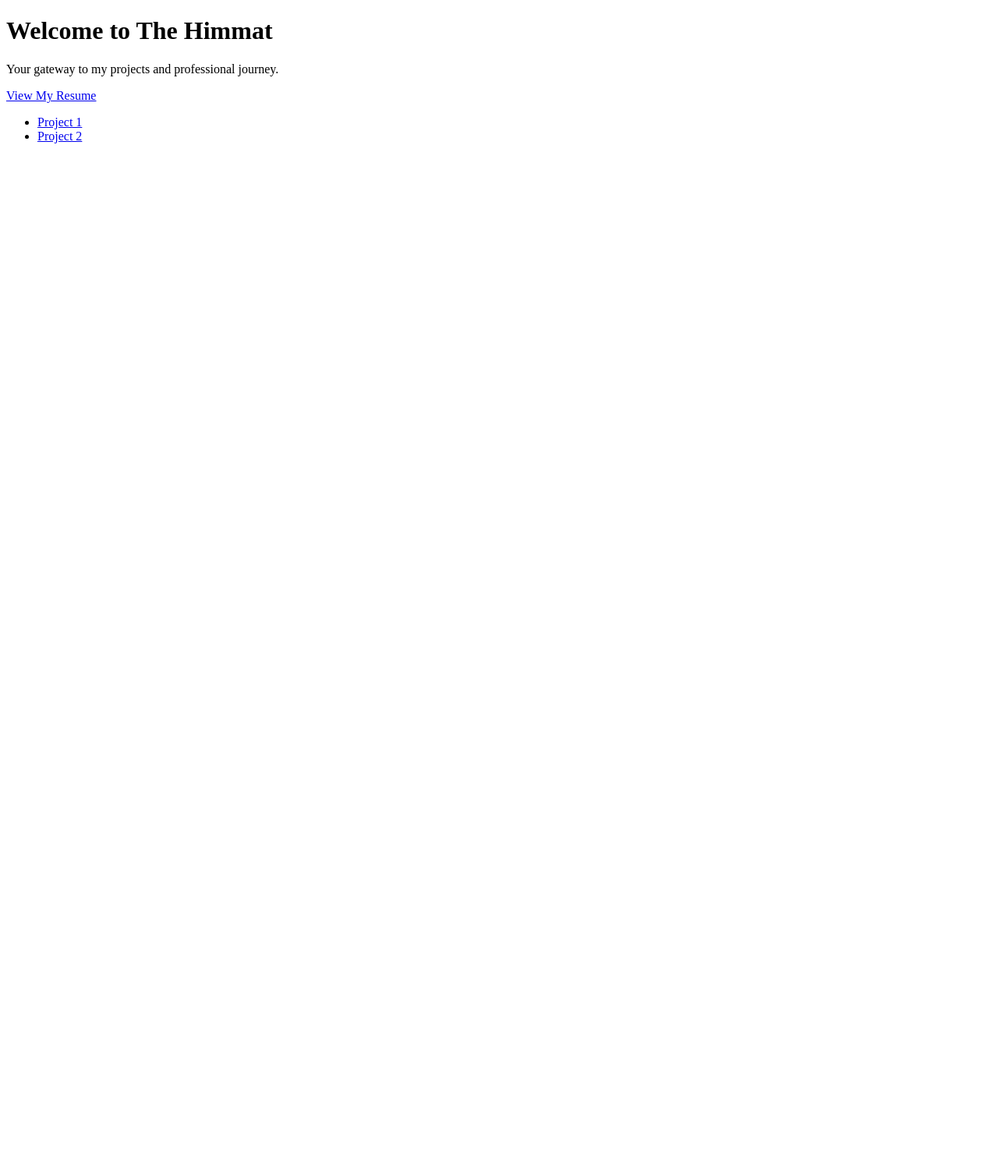
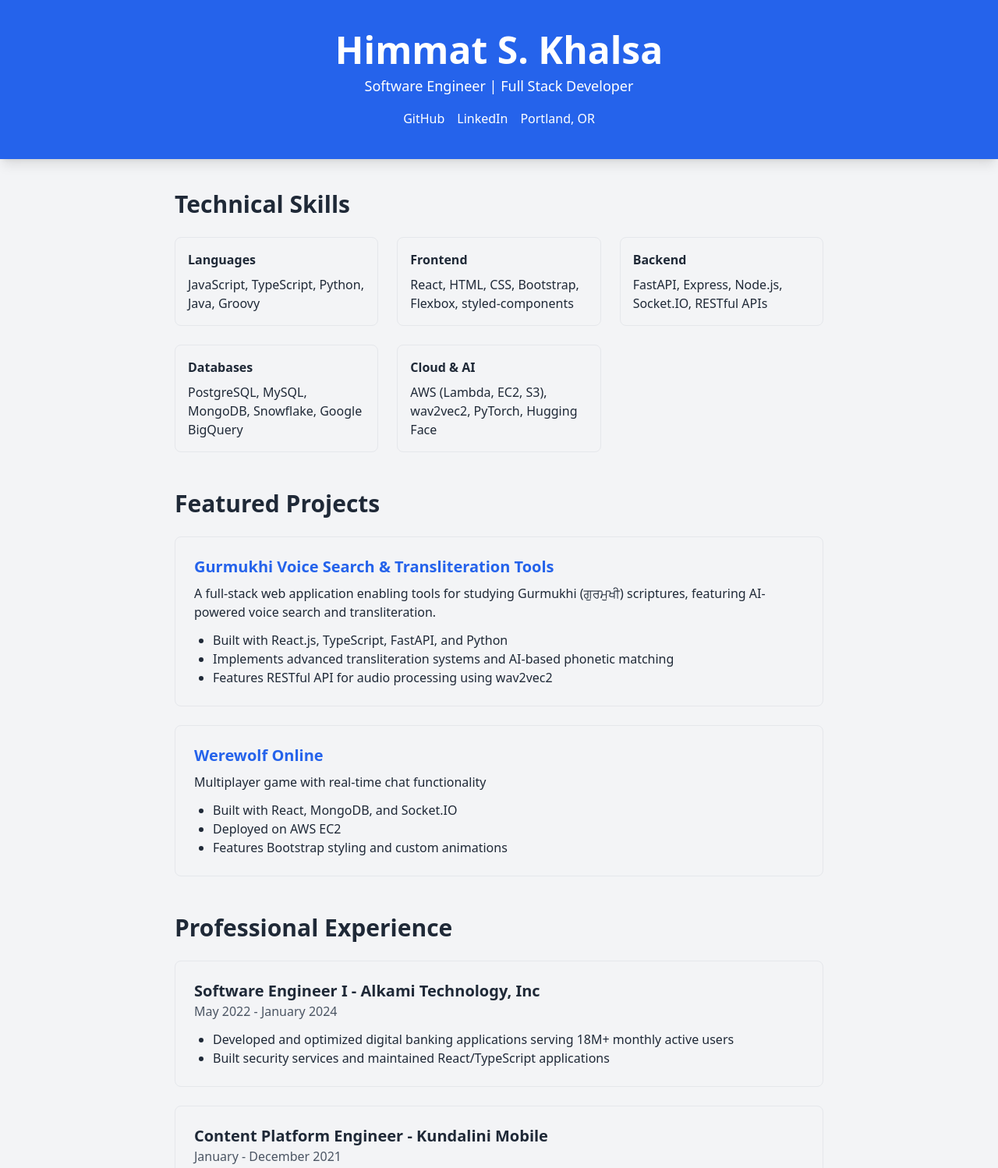
Before and after one commit to thehimmat/thehimmat.github.io, a plain HTML site: page index.html in a window 1280 px wide. Shown: the top 1498 px of the page at 78% size. Before the commit the page ends 800 px from the top, so only its background shows below. Drawn offline with Linux system fonts and the light colour scheme.

Commit message:
added tailwind and initial content

```diff
--- a/index.html
+++ b/index.html
@@ -1,17 +1,108 @@
 <!DOCTYPE html>
 <html lang="en">
 <head>
-    <meta charset="UTF-8">
-    <meta name="viewport" content="width=device-width, initial-scale=1.0">
-    <title>The Himmat</title>
+  <meta charset="UTF-8">
+  <meta name="viewport" content="width=device-width, initial-scale=1.0">
+  <title>The Himmat</title>
+  <link href="output.css" rel="stylesheet">
 </head>
-<body>
-    <h1>Welcome to The Himmat</h1>
-    <p>Your gateway to my projects and professional journey.</p>
-    <a href="resume.pdf" target="_blank">View My Resume</a>
-    <ul>
-        <li><a href="https://github.com/thehimmat/project1" target="_blank">Project 1</a></li>
-        <li><a href="https://github.com/thehimmat/project2" target="_blank">Project 2</a></li>
-    </ul>
+<body class="bg-gray-100 text-gray-800">
+    <header class="bg-blue-600 text-white text-center py-10 shadow-lg">
+        <h1 class="text-5xl font-extrabold">Himmat S. Khalsa</h1>
+        <p class="text-lg mt-2">Software Engineer | Full Stack Developer</p>
+        <div class="flex justify-center space-x-4 mt-4">
+            <a href="https://github.com/thehimmat" class="hover:text-blue-200" target="_blank">GitHub</a>
+            <a href="https://linkedin.com/in/himmatkhalsa" class="hover:text-blue-200" target="_blank">LinkedIn</a>
+            <span>Portland, OR</span>
+        </div>
+    </header>
+
+    <main class="max-w-4xl mx-auto mt-10 px-4 sm:px-6 lg:px-8">
+        <section class="mb-12">
+            <h2 class="text-3xl font-semibold mb-6">Technical Skills</h2>
+            <div class="grid grid-cols-1 md:grid-cols-2 lg:grid-cols-3 gap-6">
+                <div class="border p-4 rounded-lg">
+                    <h3 class="font-bold mb-2">Languages</h3>
+                    <p>JavaScript, TypeScript, Python, Java, Groovy</p>
+                </div>
+                <div class="border p-4 rounded-lg">
+                    <h3 class="font-bold mb-2">Frontend</h3>
+                    <p>React, HTML, CSS, Bootstrap, Flexbox, styled-components</p>
+                </div>
+                <div class="border p-4 rounded-lg">
+                    <h3 class="font-bold mb-2">Backend</h3>
+                    <p>FastAPI, Express, Node.js, Socket.IO, RESTful APIs</p>
+                </div>
+                <div class="border p-4 rounded-lg">
+                    <h3 class="font-bold mb-2">Databases</h3>
+                    <p>PostgreSQL, MySQL, MongoDB, Snowflake, Google BigQuery</p>
+                </div>
+                <div class="border p-4 rounded-lg">
+                    <h3 class="font-bold mb-2">Cloud & AI</h3>
+                    <p>AWS (Lambda, EC2, S3), wav2vec2, PyTorch, Hugging Face</p>
+                </div>
+            </div>
+        </section>
+
+        <section class="mb-12">
+            <h2 class="text-3xl font-semibold mb-6">Featured Projects</h2>
+            <div class="space-y-6">
+                <div class="border p-6 rounded-lg hover:bg-gray-50">
+                    <h3 class="text-xl font-bold text-blue-600">
+                        <a href="https://github.com/thehimmat/gurmukhi-voice-search" target="_blank" class="hover:underline">
+                            Gurmukhi Voice Search & Transliteration Tools
+                        </a>
+                    </h3>
+                    <p class="mt-2">A full-stack web application enabling tools for studying Gurmukhi (ਗੁਰਮੁਖੀ) scriptures, featuring AI-powered voice search and transliteration.</p>
+                    <ul class="list-disc ml-6 mt-3">
+                        <li>Built with React.js, TypeScript, FastAPI, and Python</li>
+                        <li>Implements advanced transliteration systems and AI-based phonetic matching</li>
+                        <li>Features RESTful API for audio processing using wav2vec2</li>
+                    </ul>
+                </div>
+
+                <div class="border p-6 rounded-lg hover:bg-gray-50">
+                    <h3 class="text-xl font-bold text-blue-600">
+                        <a href="https://github.com/thehimmat/werewolf" target="_blank" class="hover:underline">
+                            Werewolf Online
+                        </a>
+                    </h3>
+                    <p class="mt-2">Multiplayer game with real-time chat functionality</p>
+                    <ul class="list-disc ml-6 mt-3">
+                        <li>Built with React, MongoDB, and Socket.IO</li>
+                        <li>Deployed on AWS EC2</li>
+                        <li>Features Bootstrap styling and custom animations</li>
+                    </ul>
+                </div>
+            </div>
+        </section>
+
+        <section class="mb-12">
+            <h2 class="text-3xl font-semibold mb-6">Professional Experience</h2>
+            <div class="space-y-6">
+                <div class="border p-6 rounded-lg">
+                    <h3 class="text-xl font-bold">Software Engineer I - Alkami Technology, Inc</h3>
+                    <p class="text-gray-600">May 2022 - January 2024</p>
+                    <ul class="list-disc ml-6 mt-3">
+                        <li>Developed and optimized digital banking applications serving 18M+ monthly active users</li>
+                        <li>Built security services and maintained React/TypeScript applications</li>
+                    </ul>
+                </div>
+
+                <div class="border p-6 rounded-lg">
+                    <h3 class="text-xl font-bold">Content Platform Engineer - Kundalini Mobile</h3>
+                    <p class="text-gray-600">January - December 2021</p>
+                    <ul class="list-disc ml-6 mt-3">
+                        <li>Developed React Native content management interface</li>
+                        <li>Engineered audio processing workflow and UX improvements</li>
+                    </ul>
+                </div>
+            </div>
+        </section>
+    </main>
+
+    <footer class="bg-gray-800 text-white text-center py-6 mt-10">
+        <p>© 2024 Himmat S. Khalsa</p>
+    </footer>
 </body>
 </html>
--- /dev/null
+++ b/styles.css
@@ -0,0 +1,3 @@
+@tailwind base;
+@tailwind components;
+@tailwind utilities;
--- /dev/null
+++ b/tailwind.config.js
@@ -0,0 +1,8 @@
+/** @type {import('tailwindcss').Config} */
+module.exports = {
+  content: ['./*.html'],
+  theme: {
+    extend: {},
+  },
+  plugins: [],
+}
```
Also changed, not shown: output.css (added), 1 other file.
